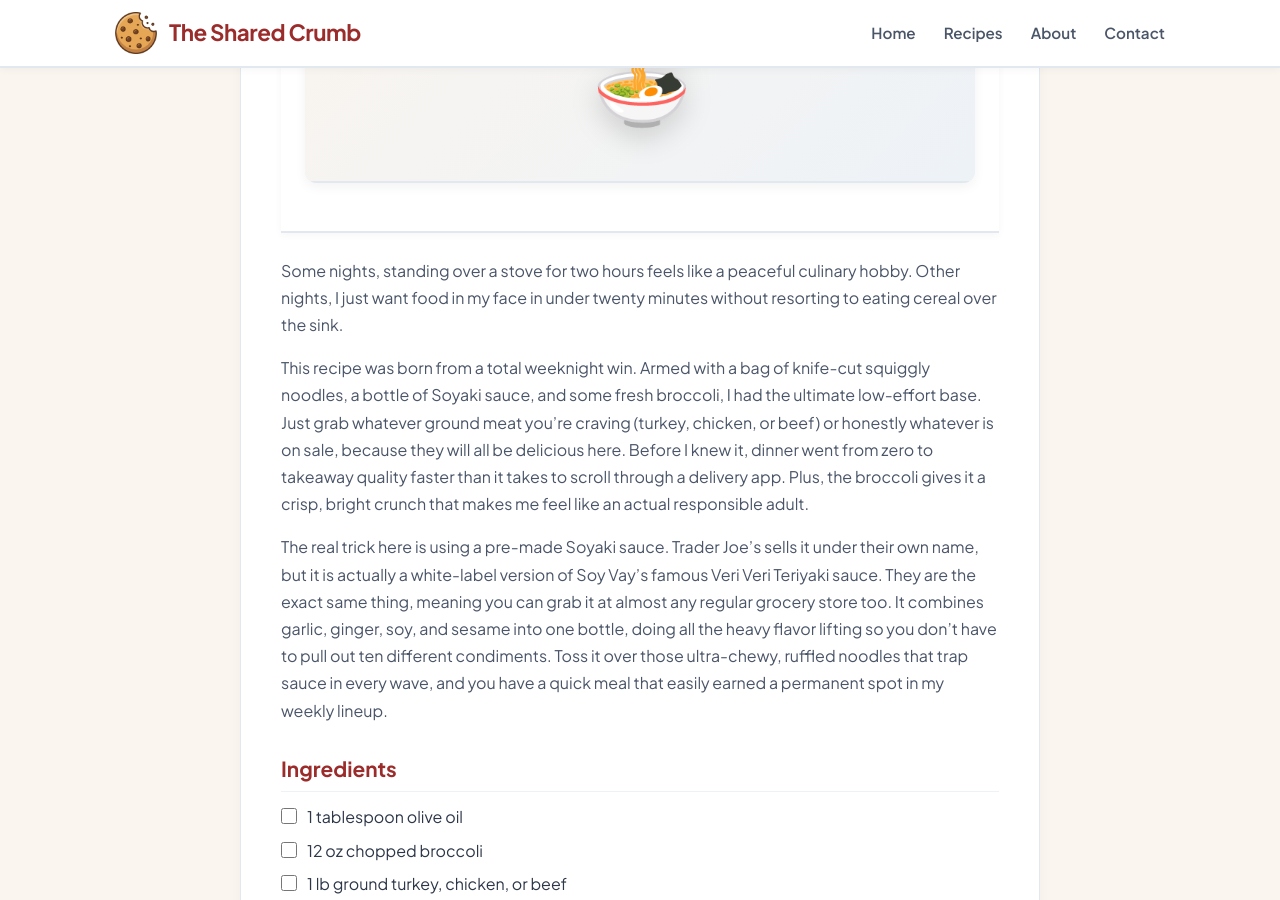
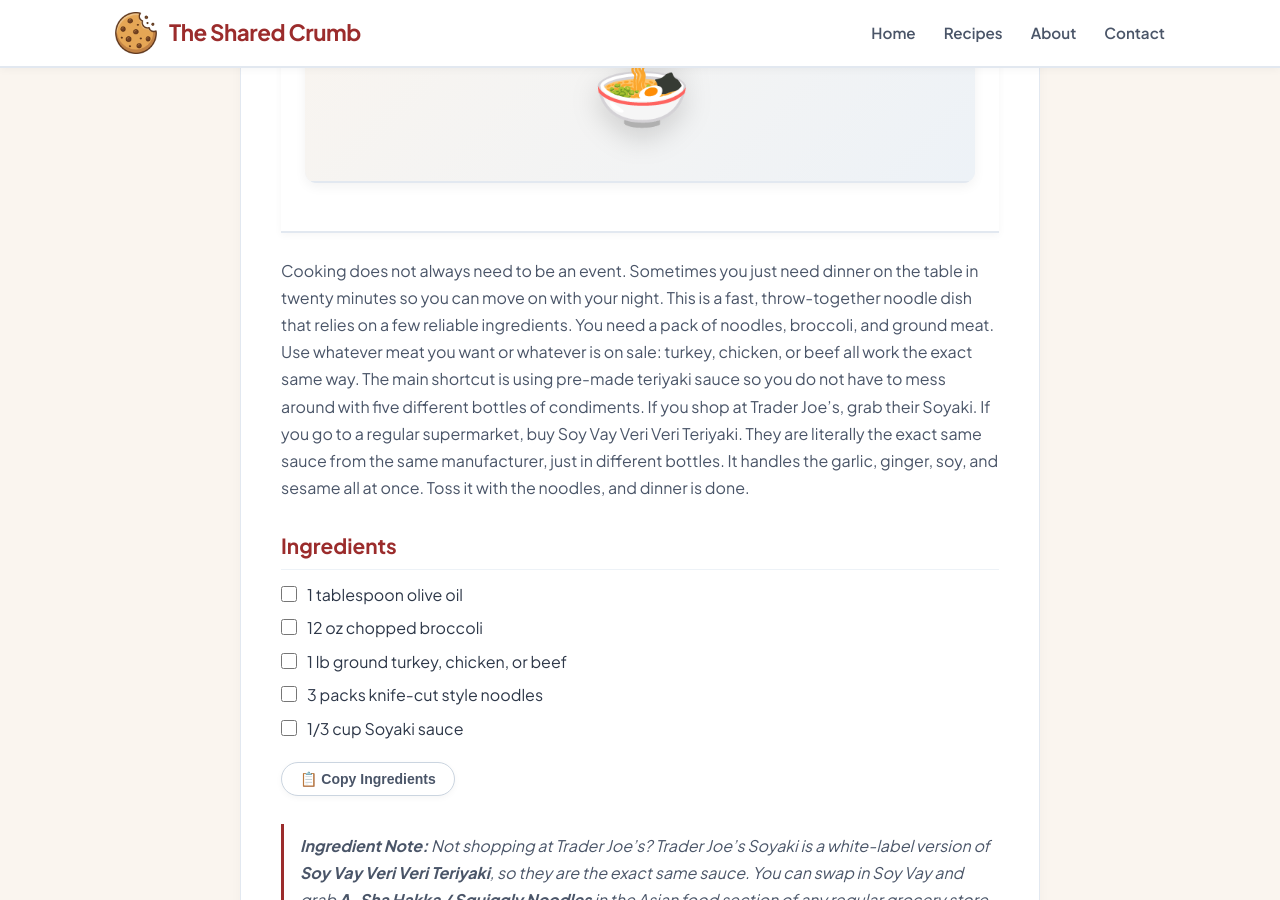
Before and after one commit to TheSharedCrumb/TheSharedCrumb, a Jekyll site: the page built from _recipes/Noodles_TJ_Soyaki_StirFry.md, in a window 1280 px wide and 900 px high, scrolled down 683 px. Built offline with Jekyll 4.4.1, drawn with Linux system fonts in a browser that asks for light colours.

Commit message:
Update Noodles_TJ_Soyaki_StirFry.md

```diff
--- a/_recipes/Noodles_TJ_Soyaki_StirFry.md
+++ b/_recipes/Noodles_TJ_Soyaki_StirFry.md
@@ -12,11 +12,9 @@ cost: "$"
 image: ""
 ---
 
-Some nights, standing over a stove for two hours feels like a peaceful culinary hobby. Other nights, I just want food in my face in under twenty minutes without resorting to eating cereal over the sink.
-
-This recipe was born from a total weeknight win. Armed with a bag of knife-cut squiggly noodles, a bottle of Soyaki sauce, and some fresh broccoli, I had the ultimate low-effort base. Just grab whatever ground meat you're craving (turkey, chicken, or beef) or honestly whatever is on sale, because they will all be delicious here. Before I knew it, dinner went from zero to takeaway quality faster than it takes to scroll through a delivery app. Plus, the broccoli gives it a crisp, bright crunch that makes me feel like an actual responsible adult.
-
-The real trick here is using a pre-made Soyaki sauce. Trader Joe's sells it under their own name, but it is actually a white-label version of Soy Vay's famous Veri Veri Teriyaki sauce. They are the exact same thing, meaning you can grab it at almost any regular grocery store too. It combines garlic, ginger, soy, and sesame into one bottle, doing all the heavy flavor lifting so you don't have to pull out ten different condiments. Toss it over those ultra-chewy, ruffled noodles that trap sauce in every wave, and you have a quick meal that easily earned a permanent spot in my weekly lineup.
+Cooking does not always need to be an event. Sometimes you just need dinner on the table in twenty minutes so you can move on with your night.
+This is a fast, throw-together noodle dish that relies on a few reliable ingredients. You need a pack of noodles, broccoli, and ground meat. Use whatever meat you want or whatever is on sale: turkey, chicken, or beef all work the exact same way.
+The main shortcut is using pre-made teriyaki sauce so you do not have to mess around with five different bottles of condiments. If you shop at Trader Joe’s, grab their Soyaki. If you go to a regular supermarket, buy Soy Vay Veri Veri Teriyaki. They are literally the exact same sauce from the same manufacturer, just in different bottles. It handles the garlic, ginger, soy, and sesame all at once. Toss it with the noodles, and dinner is done.
 
 ### Ingredients
 * 1 tablespoon olive oil
```
